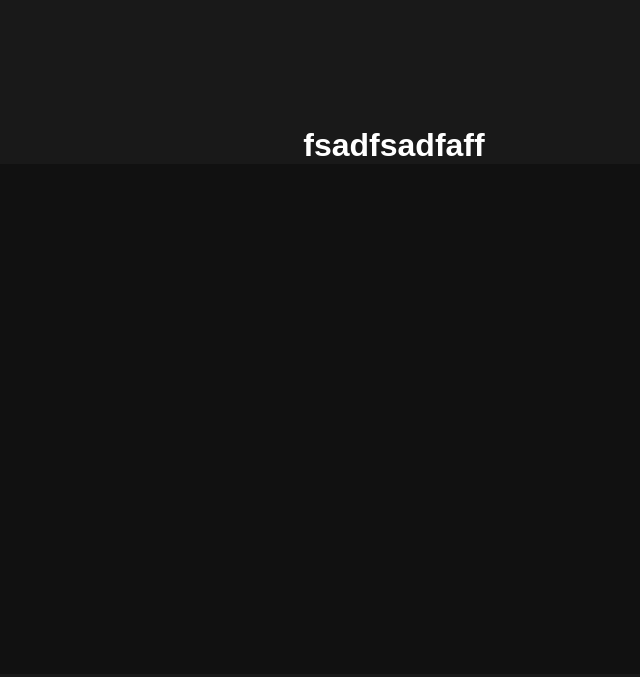
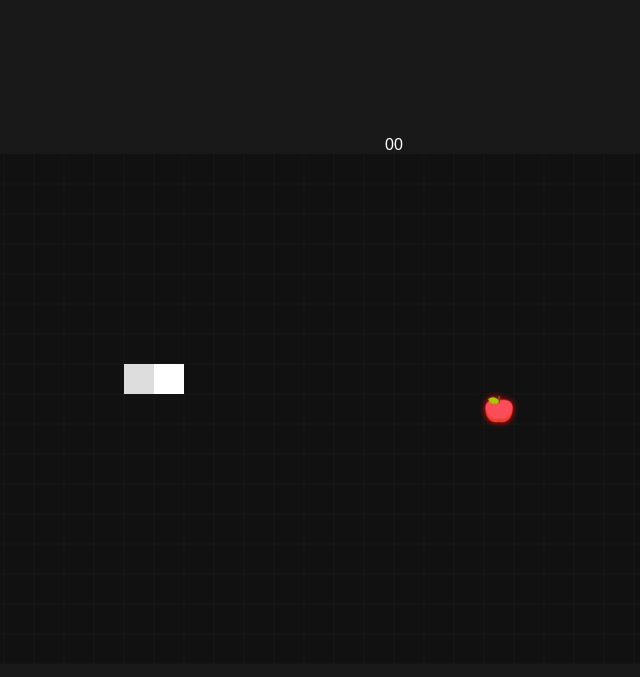
Before and after one commit to lucasivisson/snake-game, a plain HTML site: page index.html in a window 1280 px wide. Shown: the whole page, without its empty margins (246-886 px from the left). Drawn offline with Linux system fonts and the light colour scheme.

Commit message:
✨ introduce checkColission and checkEat functions

```diff
--- a/index.html
+++ b/index.html
@@ -7,7 +7,9 @@
     <title>Snake Game</title>
   </head>
   <body>
-    <h1>fsadfsadfaff</h1>
+    <div class="score">
+      <span class="score-value-1">00</span>
+    </div>
     <canvas width="900" height="510"></canvas>
     <div style="display: none">
       <img id="source" src="./assets/fruta.png" width="20" height="20" />
--- a/js/script.js
+++ b/js/script.js
@@ -1,7 +1,9 @@
 const canvas = document.querySelector('canvas')
-const image = document.getElementById("source");
+const image = document.getElementById('source');
 const ctx = canvas.getContext('2d')
+const audio = new Audio('../assets/assets_audio.mp3')
 
+let direction, loopId
 const squareSize = 30
 
 const snake = [{x: 210, y:210}, {x: 180, y:210}]
@@ -10,21 +12,20 @@ const randomNumber = (min, max) => {
   return Math.round(Math.random() * (max - min) + min)
 }
 
-const randomPosition = () => {
-const number = randomPosition(0, canvas.width - squareSize)
+const randomPosition = (min, max) => {
+  const number = randomNumber(min, max)
+  return Math.round(number / squareSize) * squareSize
 }
 
 const food = {
-  x: randomPosition(),
-  y: 90,
+  x: randomPosition(0, canvas.width - squareSize),
+  y: randomPosition(0, canvas.height - squareSize),
 }
-
-let direction, loopId
 
 const drawFood = () => {
   const { x, y } = food
-  ctx.shadowColor = "white"
-  ctx.shadowBlur = 8
+  ctx.shadowColor = "red"
+  ctx.shadowBlur = 6
   ctx.drawImage(image, x, y, squareSize, squareSize)
   ctx.shadowBlur = 0
 }
@@ -82,6 +83,38 @@ const drawGrid = () => {
 
 }
 
+const checkEat = () => {
+  const snakeHeadPosition = snake[0];
+
+  if(snakeHeadPosition.x == food.x && snakeHeadPosition.y == food.y) {
+    snake.push(snake[snake.length-1])
+    audio.play();
+
+    let x = randomPosition(0, canvas.width - squareSize)
+    let y = randomPosition(0, canvas.height - squareSize)
+    while(snake.find((position) => position.x == x && position.y == y)) {
+      x = randomPosition(0, canvas.width - squareSize)
+      y = randomPosition(0, canvas.height - squareSize)
+    }
+    food.x = x
+    food.y = y
+  }
+}
+
+const checkCollision = () => {
+  for(let position of snake) {
+    if(position.x < 0) {
+      position.x = canvas.width - squareSize
+    } else if(position.x > canvas.width - squareSize) {
+      position.x = 0
+    } else if(position.y < 0) {
+      position.y = canvas.height - squareSize
+    } else if(position.y > canvas.height - squareSize) {
+      position.y = 0
+    }
+  }
+}
+
 const gameLoop = () => {
   clearInterval(loopId)
   ctx.clearRect(0, 0, 900, 510)
@@ -89,7 +122,9 @@ const gameLoop = () => {
   drawGrid()
   drawFood()
   moveSnake()
+  checkCollision()
   drawSnake()
+  checkEat()
 
   loopId = setInterval(() => {
     gameLoop()
```
Also changed, not shown: 1 other file.
